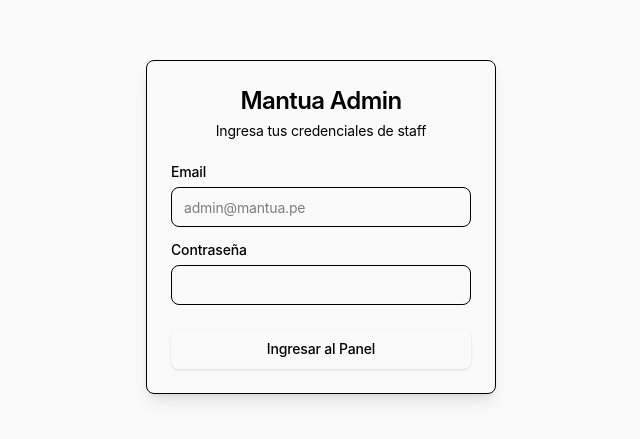
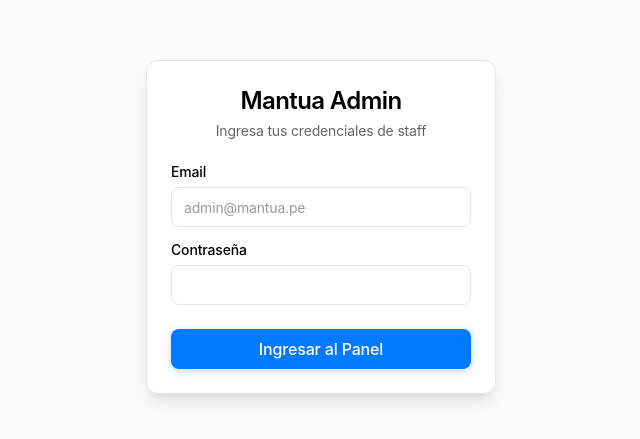
Before and after one commit to mat-l-dev/Mantua, a Next.js app in the folder apps/admin/: page /login in a window 1280 px wide. Shown: the part 173-612 px from the top of the page, without its empty margins (319-959 px from the left). Built offline with nearby package versions, Linux system fonts and the light colour scheme.

Commit message:
refactor: Phase 2 - Polish core components with refined Apple design (Button, Card, Input, Sidebar, Badge)

```diff
--- a/apps/admin/src/components/dashboard/sidebar.tsx
+++ b/apps/admin/src/components/dashboard/sidebar.tsx
@@ -1,5 +1,8 @@
-// Dashboard sidebar navigation
+// Dashboard sidebar navigation with Apple design
+'use client'
+
 import Link from "next/link"
+import { usePathname } from "next/navigation"
 import { Package, ShoppingCart, Users, BarChart3, Truck, MapPin, ShieldAlert } from "lucide-react"
 import { cn } from "@/lib/utils"
 
@@ -14,33 +17,55 @@ const routes = [
   { name: "Auditoría", href: "/settings/audit", icon: ShieldAlert },
 ]
 
+/**
+ * Apple Design System - Sidebar Component
+ * Minimalist navigation with smooth active states and hover effects
+ */
 export function Sidebar() {
+  const pathname = usePathname()
+
   return (
-    <div className="hidden border-r border-input bg-background/95 glass lg:block lg:w-64 lg:fixed lg:inset-y-0 lg:z-50">
+    <div className="hidden border-r border-[#E5E5EA] bg-white/95 backdrop-blur-md lg:block lg:w-64 lg:fixed lg:inset-y-0 lg:z-50 dark:border-[#38383A] dark:bg-[#1C1C1E]/95">
       <div className="flex h-full flex-col">
-        <div className="flex h-14 items-center border-b border-input px-6">
-          <Link href="/" className="flex items-center gap-2 font-semibold">
-            <span className="text-lg tracking-tight">Mantua Admin</span>
+        {/* Header */}
+        <div className="flex h-16 items-center border-b border-[#E5E5EA] px-6 dark:border-[#38383A]">
+          <Link href="/" className="flex items-center gap-2 font-semibold text-[#000000] transition-opacity duration-200 hover:opacity-70 dark:text-white">
+            <span className="text-lg font-semibold tracking-tight">Mantua</span>
           </Link>
         </div>
-        <nav className="flex-1 overflow-y-auto py-4">
-          <ul className="grid gap-1 px-2">
-            {routes.map((route) => (
+
+        {/* Navigation */}
+        <nav className="flex-1 overflow-y-auto py-6">
+          <ul className="grid gap-1 px-3 space-y-1">
+            {routes.map((route) => {
+              const isActive = pathname === route.href || pathname.startsWith(route.href + '/')
+
+              return (
                 <li key={route.href}>
                   <Link
                     href={route.href}
                     className={cn(
-                    "flex items-center gap-3 rounded-md px-3 py-2 text-sm font-medium transition-smooth",
-                    "text-muted-foreground hover:bg-muted hover:text-foreground",
+                      "flex items-center gap-3 rounded-lg px-3 py-2.5 text-sm font-medium transition-all duration-200",
+                      isActive
+                        ? "bg-[#007AFF] text-white shadow-[0_2px_8px_rgba(0,122,255,0.25)] dark:shadow-[0_2px_8px_rgba(10,132,255,0.25)]"
+                        : "text-[#666666] hover:bg-[#F2F2F7] hover:text-[#000000] hover:shadow-[0_1px_2px_rgba(0,0,0,0.05)] active:scale-95 dark:text-[#A1A1A6] dark:hover:bg-[#3A3A3C] dark:hover:text-white dark:hover:shadow-[0_1px_2px_rgba(0,0,0,0.2)]"
                     )}
                   >
-                  <route.icon className="h-4 w-4" />
-                  {route.name}
+                    <route.icon className="h-5 w-5 shrink-0" />
+                    <span>{route.name}</span>
                   </Link>
                 </li>
-            ))}
+              )
+            })}
           </ul>
         </nav>
+
+        {/* Footer */}
+        <div className="border-t border-[#E5E5EA] p-4 dark:border-[#38383A]">
+          <div className="text-xs text-[#999999] dark:text-[#666666]">
+            v1.0.0
+          </div>
+        </div>
       </div>
     </div>
   )
--- a/apps/admin/src/components/ui/badge.tsx
+++ b/apps/admin/src/components/ui/badge.tsx
@@ -4,15 +4,15 @@ import { cva, type VariantProps } from "class-variance-authority"
 import { cn } from "@/lib/utils"
 
 const badgeVariants = cva(
-  "inline-flex items-center rounded-full border px-2.5 py-0.5 text-xs font-semibold transition-quick focus:outline-none focus:ring-2 focus:ring-ring focus:ring-offset-2",
+  "inline-flex items-center rounded-full border px-2.5 py-0.5 text-xs font-semibold transition-all duration-200 focus:outline-none focus:ring-2 focus:ring-[#007AFF]/20 focus:ring-offset-2 dark:focus:ring-[#0A84FF]/20",
   {
     variants: {
       variant: {
-        default: "border-primary bg-primary text-primary-foreground",
-        secondary: "border-foreground bg-foreground text-background",
-        destructive: "border-destructive bg-destructive text-destructive-foreground",
-        outline: "border-foreground text-foreground",
-        muted: "border-muted bg-muted text-muted-foreground",
+        default: "border-[#007AFF] bg-[#007AFF] text-white shadow-[0_1px_2px_rgba(0,122,255,0.15)]",
+        secondary: "border-[#34C759] bg-[#34C759] text-white shadow-[0_1px_2px_rgba(52,199,89,0.15)]",
+        destructive: "border-[#FF3B30] bg-[#FF3B30] text-white shadow-[0_1px_2px_rgba(255,59,48,0.15)]",
+        outline: "border-[#E5E5EA] bg-transparent text-[#000000] dark:border-[#38383A] dark:text-white",
+        muted: "border-[#D5D5D7] bg-[#F2F2F7] text-[#666666] dark:border-[#3A3A3C] dark:bg-[#2C2C2E] dark:text-[#A1A1A6]",
       },
     },
     defaultVariants: {
--- a/apps/admin/src/components/ui/button.tsx
+++ b/apps/admin/src/components/ui/button.tsx
@@ -1,31 +1,44 @@
+'use client';
+
 import * as React from "react"
 import { Slot } from "@radix-ui/react-slot"
 import { cva, type VariantProps } from "class-variance-authority"
 
 import { cn } from "@/lib/utils"
 
+/**
+ * Apple Design System - Button Component
+ * Refined minimalist button with subtle shadows, smooth transitions, and Apple-style interactions
+ * Includes improved focus states, hover effects, and active states with proper visual hierarchy
+ */
 const buttonVariants = cva(
-  "inline-flex items-center justify-center whitespace-nowrap rounded-lg text-sm font-medium transition-smooth disabled:pointer-events-none disabled:opacity-50 focus-visible:outline-none focus-visible:ring-2 focus-visible:ring-ring focus-visible:ring-offset-2",
+  "inline-flex items-center justify-center whitespace-nowrap rounded-lg text-sm font-medium transition-all duration-200 focus-visible:outline-none focus-visible:ring-2 focus-visible:ring-[#007AFF]/20 focus-visible:ring-offset-2 disabled:pointer-events-none disabled:opacity-50 active:scale-95 dark:focus-visible:ring-[#0A84FF]/20",
   {
     variants: {
       variant: {
-        default: "bg-primary text-primary-foreground hover:bg-primary/90 active:scale-95 shadow-sm",
-        destructive: "bg-destructive text-destructive-foreground hover:bg-destructive/90 active:scale-95 shadow-sm",
-        outline: "border border-input bg-background hover:bg-muted active:scale-95",
-        secondary: "bg-secondary text-secondary-foreground hover:bg-secondary/90 active:scale-95 shadow-sm",
-        ghost: "hover:bg-muted active:scale-95",
-        link: "text-primary underline-offset-4 hover:underline",
+        default:
+          "bg-[#007AFF] text-white shadow-[0_2px_8px_rgba(0,122,255,0.25)] hover:shadow-[0_4px_16px_rgba(0,122,255,0.3)] hover:bg-[#0051D5] active:bg-[#003E9C] active:shadow-[0_1px_4px_rgba(0,122,255,0.2)]",
+        secondary:
+          "bg-[#34C759] text-white shadow-[0_2px_8px_rgba(52,199,89,0.25)] hover:shadow-[0_4px_16px_rgba(52,199,89,0.3)] hover:bg-[#2EBF50] active:bg-[#25A840] active:shadow-[0_1px_4px_rgba(52,199,89,0.2)]",
+        destructive:
+          "bg-[#FF3B30] text-white shadow-[0_2px_8px_rgba(255,59,48,0.25)] hover:shadow-[0_4px_16px_rgba(255,59,48,0.3)] hover:bg-[#FF1F0A] active:bg-[#CC0000] active:shadow-[0_1px_4px_rgba(255,59,48,0.2)]",
+        outline:
+          "border border-[#E5E5EA] bg-white text-[#000000] hover:bg-[#F5F5F5] hover:border-[#D0D0D0] hover:shadow-[0_1px_3px_rgba(0,0,0,0.08)] active:scale-95 dark:border-[#38383A] dark:bg-[#1C1C1E] dark:text-white dark:hover:bg-[#2C2C2E] dark:hover:border-[#48484A]",
+        ghost:
+          "text-[#000000] hover:bg-[#F2F2F7] hover:shadow-[0_1px_3px_rgba(0,0,0,0.06)] active:scale-95 dark:text-white dark:hover:bg-[#3A3A3C]",
+        link: "text-[#007AFF] underline-offset-4 hover:underline dark:text-[#0A84FF]",
       },
       size: {
-        default: "h-10 px-4 py-2",
-        sm: "h-9 px-3 text-xs",
-        lg: "h-11 px-8",
+        xs: "px-2.5 py-1 text-xs",
+        sm: "px-3.5 py-1.5 text-sm",
+        md: "px-4 py-2 text-base",
+        lg: "px-6 py-3 text-lg",
         icon: "h-10 w-10",
       },
     },
     defaultVariants: {
       variant: "default",
-      size: "default",
+      size: "md",
     },
   }
 )
--- a/apps/admin/src/components/ui/card.tsx
+++ b/apps/admin/src/components/ui/card.tsx
@@ -1,6 +1,10 @@
 import * as React from "react"
 import { cn } from "@/lib/utils"
 
+/**
+ * Apple Design System - Card Component
+ * Subtle elevation with smooth hover effects and proper spacing
+ */
 const Card = React.forwardRef<
   HTMLDivElement,
   React.HTMLAttributes<HTMLDivElement>
@@ -8,7 +12,7 @@ const Card = React.forwardRef<
   <div
     ref={ref}
     className={cn(
-      "rounded-lg border bg-card text-card-foreground shadow-sm",
+      "rounded-xl border border-[#E5E5EA] bg-white/95 text-[#000000] shadow-[0_1px_3px_rgba(0,0,0,0.08)] hover:shadow-[0_4px_12px_rgba(0,0,0,0.12)] transition-all duration-300 backdrop-blur-sm dark:border-[#38383A] dark:bg-[#1C1C1E]/95 dark:text-white",
       className
     )}
     {...props}
@@ -49,7 +53,7 @@ const CardDescription = React.forwardRef<
 >(({ className, ...props }, ref) => (
   <p
     ref={ref}
-    className={cn("text-sm text-muted-foreground", className)}
+    className={cn("text-sm text-[#666666] dark:text-[#A1A1A6]", className)}
     {...props}
   />
 ))
--- a/apps/admin/src/components/ui/input.tsx
+++ b/apps/admin/src/components/ui/input.tsx
@@ -1,6 +1,10 @@
 import * as React from "react"
 import { cn } from "@/lib/utils"
 
+/**
+ * Apple Design System - Input Component
+ * Subtle focus states with proper validation feedback
+ */
 export type InputProps = React.InputHTMLAttributes<HTMLInputElement>
 
 const Input = React.forwardRef<HTMLInputElement, InputProps>(
@@ -8,7 +12,7 @@ const Input = React.forwardRef<HTMLInputElement, InputProps>(
     <input
       type={type}
       className={cn(
-        "flex h-10 w-full rounded-lg border border-input bg-background px-3 py-2 text-sm transition-smooth placeholder:text-muted-foreground focus-visible:outline-none focus-visible:ring-2 focus-visible:ring-ring focus-visible:ring-offset-2 disabled:cursor-not-allowed disabled:opacity-50",
+        "flex h-10 w-full rounded-lg border border-[#E5E5EA] bg-white/95 px-3 py-2 text-sm text-[#000000] transition-all duration-200 placeholder:text-[#999999] focus-visible:outline-none focus-visible:ring-2 focus-visible:ring-[#007AFF]/30 focus-visible:ring-offset-2 focus-visible:border-[#007AFF] focus-visible:shadow-[0_0_0_3px_rgba(0,122,255,0.1)] disabled:cursor-not-allowed disabled:opacity-50 disabled:bg-[#F5F5F5] dark:border-[#38383A] dark:bg-[#1C1C1E]/95 dark:text-white dark:placeholder:text-[#666666] dark:focus-visible:ring-[#0A84FF]/30 dark:focus-visible:shadow-[0_0_0_3px_rgba(10,132,255,0.1)] dark:disabled:bg-[#2C2C2E]",
         className
       )}
       ref={ref}
```
Lines whose indentation alone changed are shown as unchanged.
